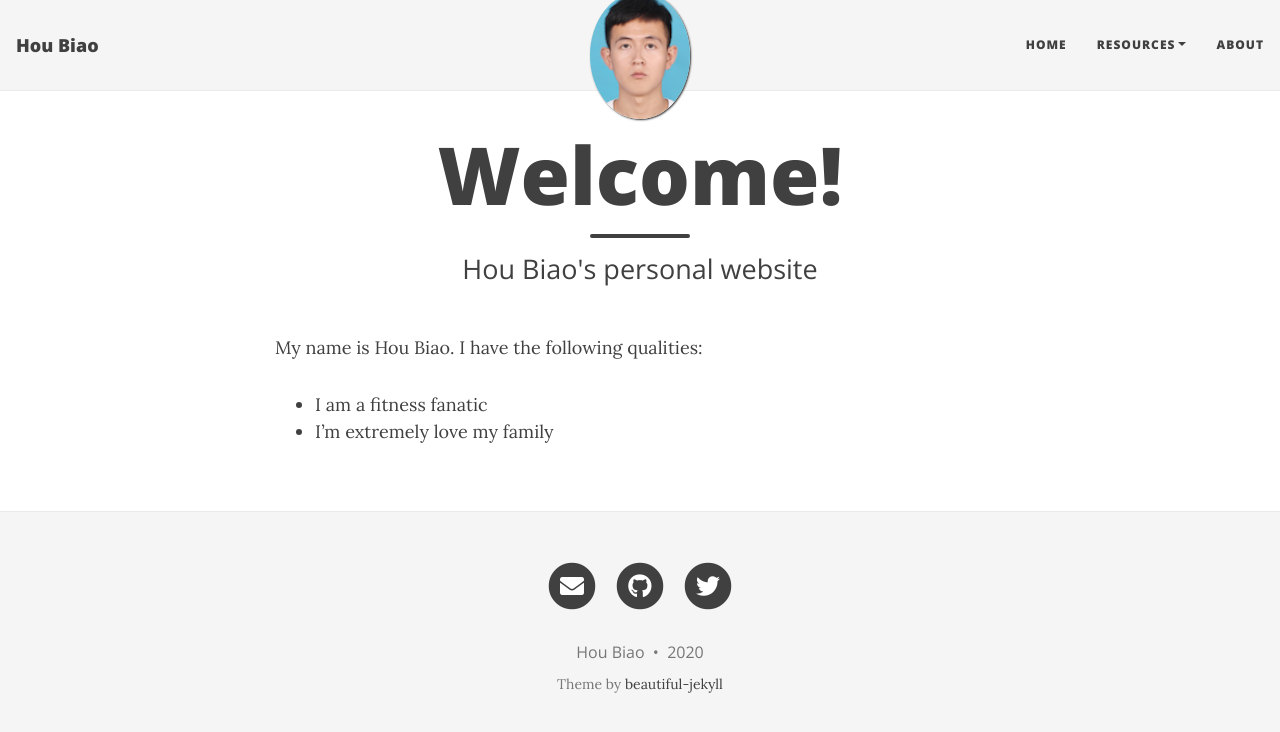
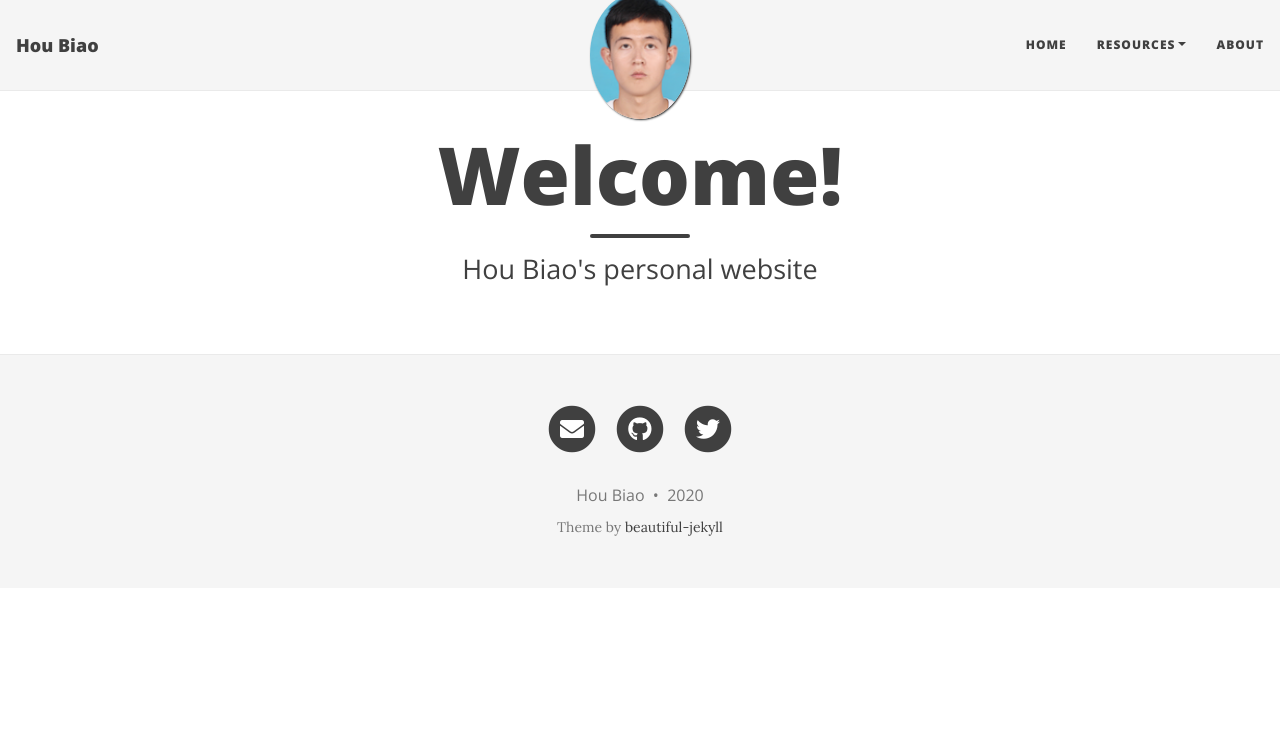
Before and after one commit to hulanwin/hulanwin.github.io, a Jekyll site: the page built from home.md, in a window 1280 px wide. Shown: the top 732 px of the page. Built offline with Jekyll 4.4.1, drawn with Linux system fonts in a browser that asks for light colours; nearby versions of some CDN libraries.

Commit message:
Update home.md

```diff
--- a/home.md
+++ b/home.md
@@ -3,8 +3,3 @@ layout: page
 title: Welcome!
 subtitle: Hou Biao's personal website
 ---
-
-My name is Hou Biao. I have the following qualities:
-
-- I am a fitness fanatic
-- I'm extremely love my family
```
